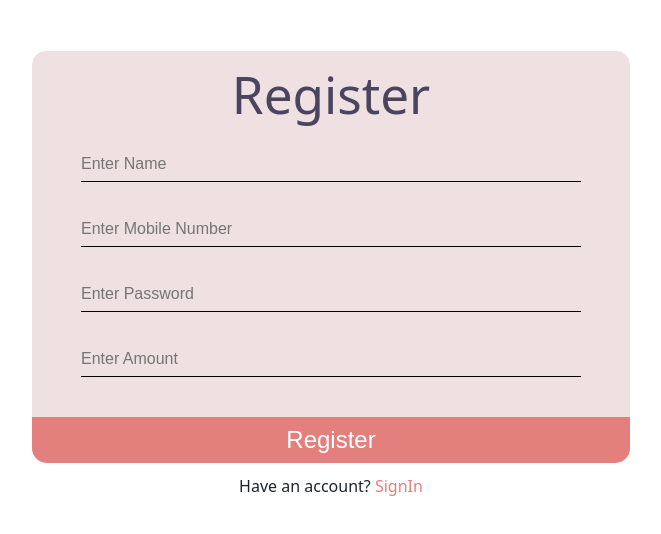
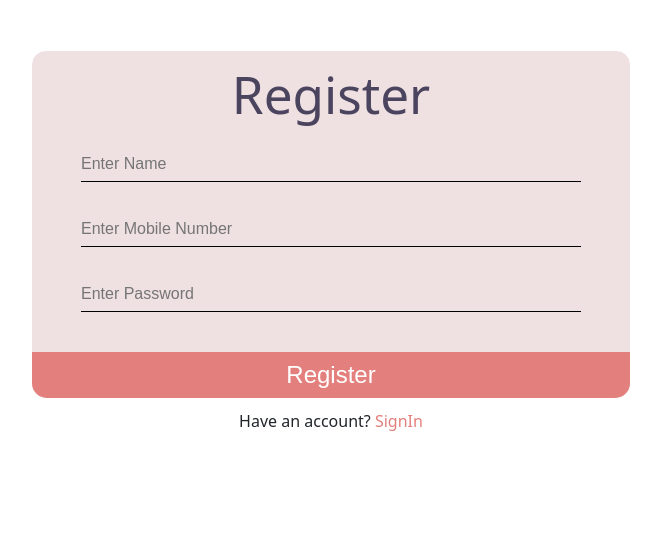
Before and after one commit to excelr-projs/paisa-bhej-fe, a React (Vite) app: page /Register in a window 1280 px wide. Shown: the top 534 px of the page, without its empty margins (309-970 px from the left). Built offline with nearby package versions, Linux system fonts and the light colour scheme.

Commit message:
corrected the register page

```diff
--- a/src/pages/Register.jsx
+++ b/src/pages/Register.jsx
@@ -2,32 +2,27 @@ import { useState } from "react";
 import { Link } from "react-router-dom";
 import './Register.css';
 function Register() {
-    const [customerID, setCustomerId] = useState(1); // Initialize customer ID to 1
     const [employeename, setEmployeename] = useState("");
     const [mobileNumber, setMobileNumber] = useState("");
     const [password, setPassword] = useState("");
-    const [wallet, setWallet] = useState("");
 
     async function save(event) {
         event.preventDefault();
         try {
-            const response = await fetch("http://localhost:8080/customer/saveCustomer", {
+            const response = await fetch("http://localhost:8080/customer/register", {
                 method: 'POST',
                 headers: {
                     'Content-Type': 'application/json'
                 },
                 body: JSON.stringify({
-                    customerID: customerID,
-                    employeename: employeename,
+                    name: employeename,
                     mobileNumber: mobileNumber,
-                    password: password,
-                    wallet: wallet
+                    password: password
                 })
             });
             if (!response.ok) {
                 throw new Error('Registration failed');
             }
-            setCustomerId(customerID + 1); // Increment customer ID after successful registration
             alert("Employee Registration Successful");
         } catch (err) {
             alert(err.message || "An error occurred. Please try again.");
@@ -70,30 +65,22 @@ function Register() {
                                 value={password}
                                 onChange={(event) => setPassword(event.target.value)}
                             />
-                          </div>
+                        </div>
                         <div>
 
-                            <input
-                                type="number"
-                                className="horizontal-line"
-                                placeholder="Enter Amount"
-                                value={wallet}
-                                onChange={(event) => setWallet(event.target.value)}
-                            />
-
-<div id="regicon">
-                            <button type="submit" >Register</button>
+                            <div id="regicon">
+                                <button type="submit" >Register</button>
                             </div>
 
                         </div>
                     </form>
 
                 </div>
-                <div  id="todown">
+                <div id="todown">
                     Have an account?
-                            <Link to ="/login"  id="registernows"> SignIn</Link>
+                    <Link to="/login" id="registernows"> SignIn</Link>
 
-                            </div>
+                </div>
 
             </div>
         </div>
```
